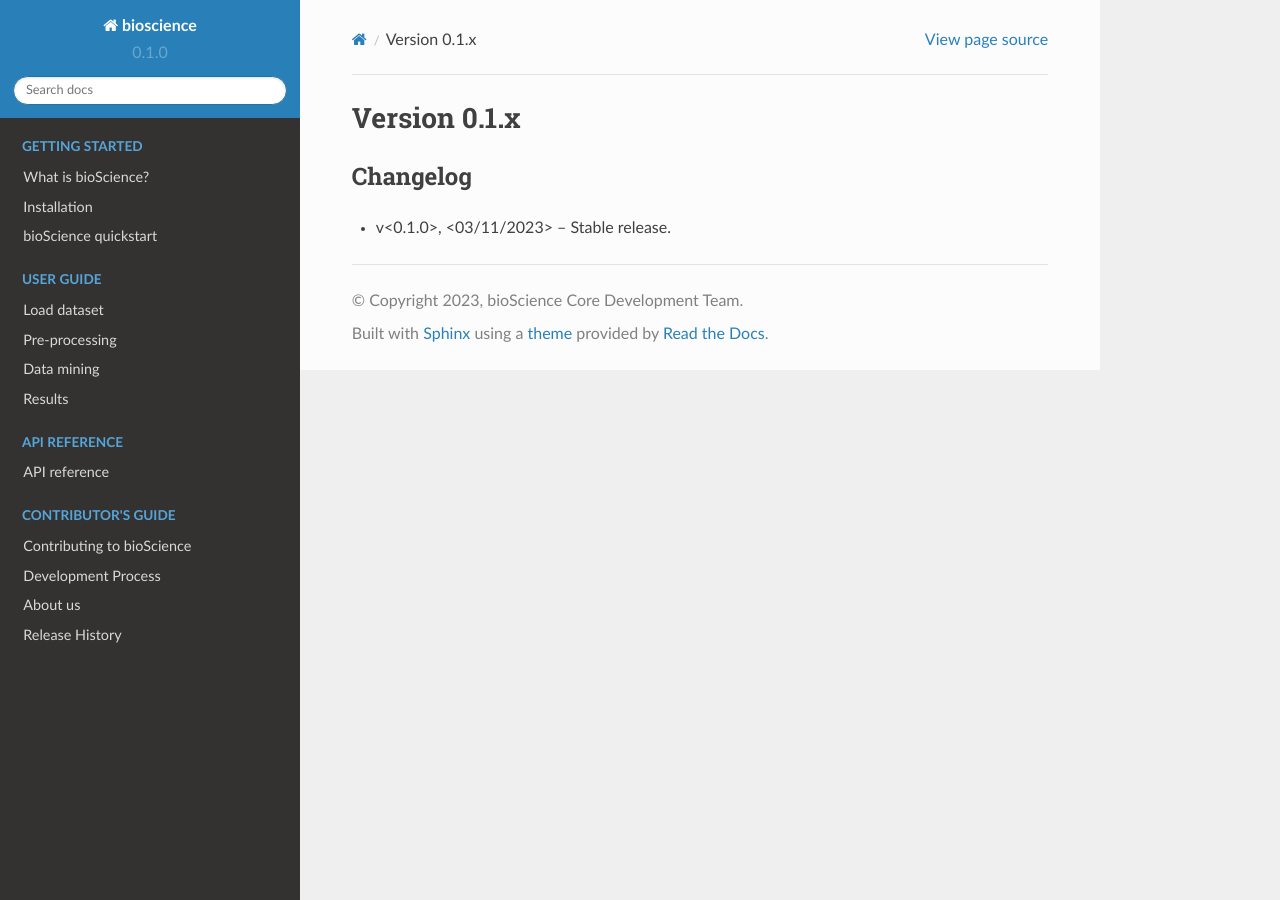
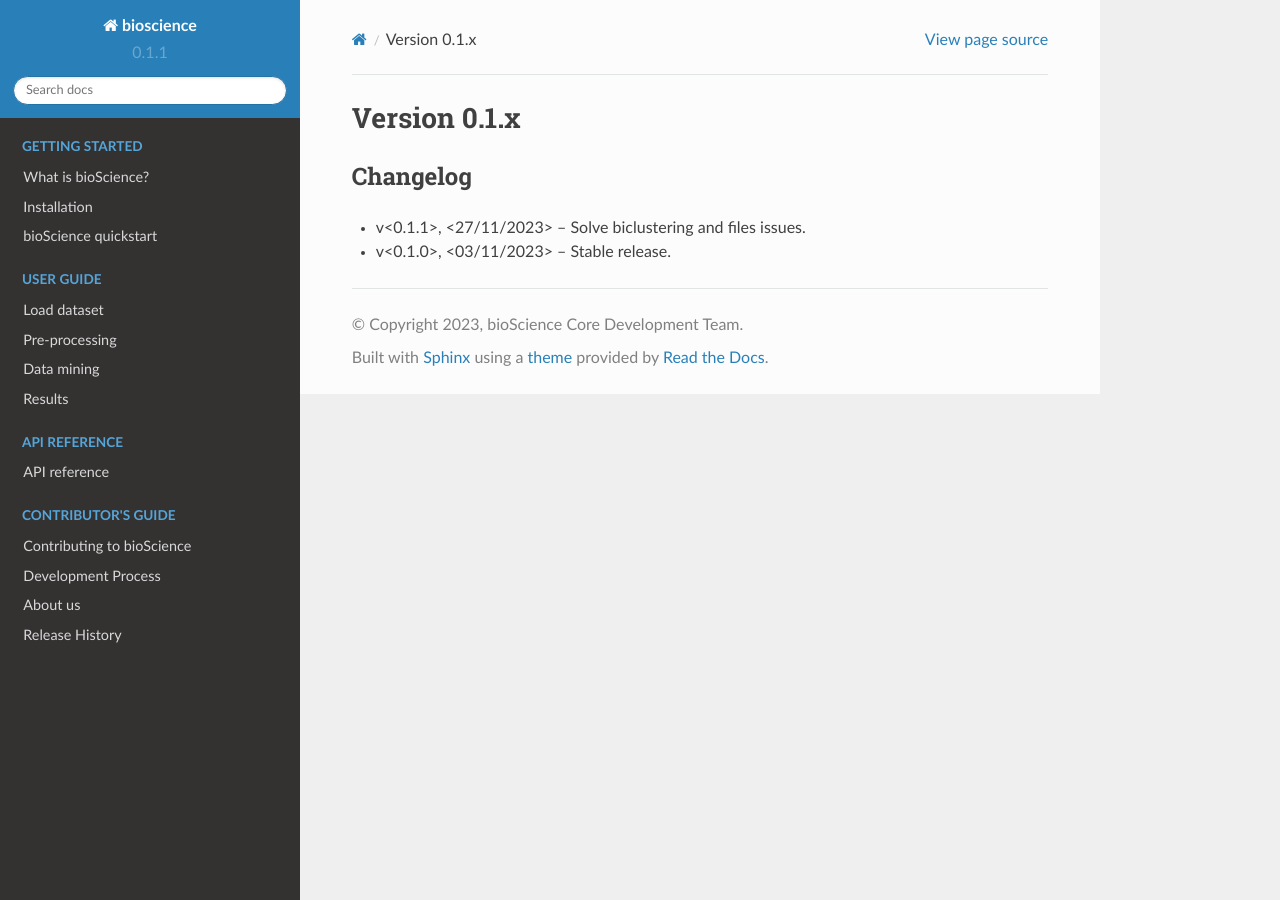
Before and after one commit to IvanSegur06/bioscience, a Sphinx documentation site: the page built from docs/releases/v0.1.0.rst, in a window 1280 px wide. Built offline with Sphinx 7.4.7 and the Read the Docs theme 2.0.0, drawn with Linux system fonts in a browser that asks for light colours; pages that are not in the unit, such as notebooks, are missing from menus.

Commit message:
v0.1.1 created

```diff
--- a/README.rst
+++ b/README.rst
@@ -3,7 +3,7 @@ bioScience: A new Python science library for High-Performance Computing Bioinfor
 
 **Deployment & Documentation & Stats**
 
-.. image:: https://img.shields.io/badge/pypi-v0.1.0-brightgreen
+.. image:: https://img.shields.io/badge/pypi-v0.1.1-brightgreen
    :target: https://pypi.org/project/bioscience/
    :alt: PyPI version
 
--- a/bioscience/version.py
+++ b/bioscience/version.py
@@ -1,4 +1,4 @@
 """
 File to store the software version.
 """
-__version__ = '0.1.0'
+__version__ = '0.1.1'
--- a/docs/gettingStarted/install.rst
+++ b/docs/gettingStarted/install.rst
@@ -23,7 +23,7 @@ or also run setup.py file:
    git clone https://github.com/aureliolfdez/bioscience.git
    python3 setup.py clean
    python3 setup.py sdist
-   python3 -m pip install ./dist/bioscience-0.1.0.tar.gz
+   python3 -m pip install ./dist/bioscience-0.1.1.tar.gz
 
 .. note::
    Required dependencies:
--- a/docs/index.rst
+++ b/docs/index.rst
@@ -3,7 +3,7 @@ bioScience documentation
 
 **Useful links:**
 
-.. image:: https://img.shields.io/badge/pypi-v0.1.0-brightgreen
+.. image:: https://img.shields.io/badge/pypi-v0.1.1-brightgreen
    :target: https://pypi.org/project/bioscience/
    :alt: PyPI version
 
--- a/docs/releases/v0.1.0.rst
+++ b/docs/releases/v0.1.0.rst
@@ -4,4 +4,5 @@ Version 0.1.x
 Changelog
 ---------
 
+* v<0.1.1>, <27/11/2023> -- Solve biclustering and files issues.
 * v<0.1.0>, <03/11/2023> -- Stable release.
--- a/setup.py
+++ b/setup.py
@@ -11,7 +11,7 @@ import bioscience._dependencies as dependencies
 this_directory = path.abspath(path.dirname(__file__))
 
 DISTNAME = "bioscience"
-VERSION = "0.1.0"
+VERSION = "0.1.1"
 AUTHOR = "Aurelio Lopez-Fernandez"
 AUTHOR_EMAIL = "alopfer1@upo.es"
 DESCRIPTION="bioScience: A new Python science library for High-Performance Computing Bioinformatics Analytics"
```
Also changed, not shown: 1 other file.
